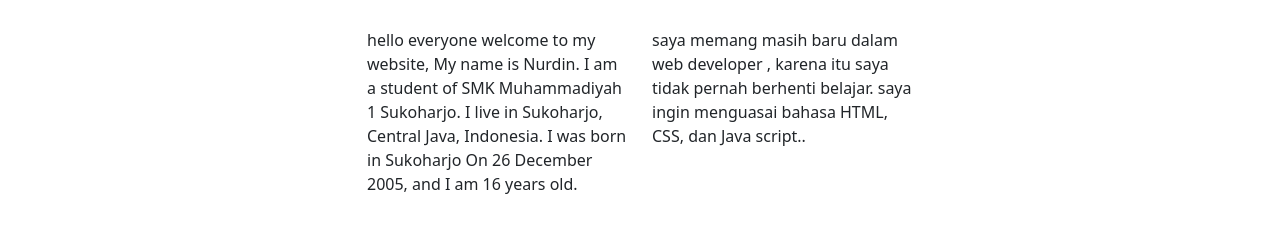
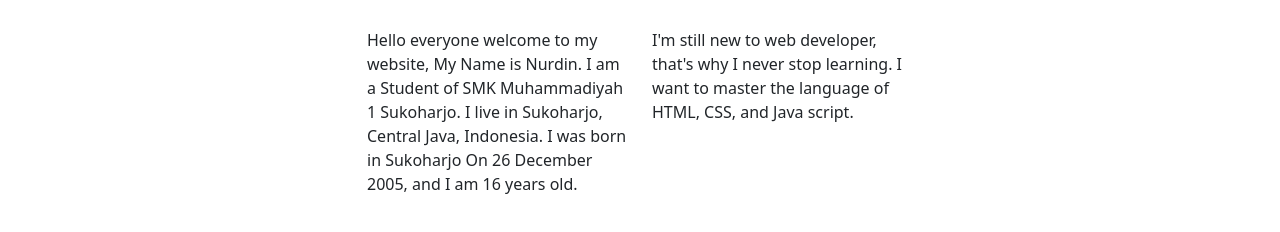
Before and after one commit to NurdinMahfud26122005/Tugas-Sekolah, a plain HTML site: page index.html in a window 1280 px wide. Shown: the part 720-952 px from the top of the page. Drawn offline with nearby package versions, Linux system fonts and the light colour scheme.

Commit message:
Update index.html

```diff
--- a/index.html
+++ b/index.html
@@ -60,11 +60,10 @@
       <br>
       <div class="row justify-content-center fs-6 text-centers">
         <div class="col-md-3">
-          <p>hello everyone welcome to my website, My  name is Nurdin. I am a student of SMK Muhammadiyah 1 Sukoharjo. I live in Sukoharjo, Central Java, Indonesia. I was born in Sukoharjo On 26 December 2005, and I am  16 years old.</p>
+          <p>Hello everyone welcome to my website, My  Name is Nurdin. I am a Student of SMK Muhammadiyah 1 Sukoharjo. I live in Sukoharjo, Central Java, Indonesia. I was born in Sukoharjo On 26 December 2005, and I am  16 years old.</p>
         </div>
         <div class="col-md-3">
-          <p>saya memang masih baru dalam web developer , karena itu saya tidak pernah berhenti belajar.
-            saya ingin menguasai bahasa HTML, CSS, dan Java script..</p>
+          <p>I'm still new to web developer, that's why I never stop learning. I want to master the language of HTML, CSS, and Java script.</p>
         </div>
       </div>
     </div>
```
